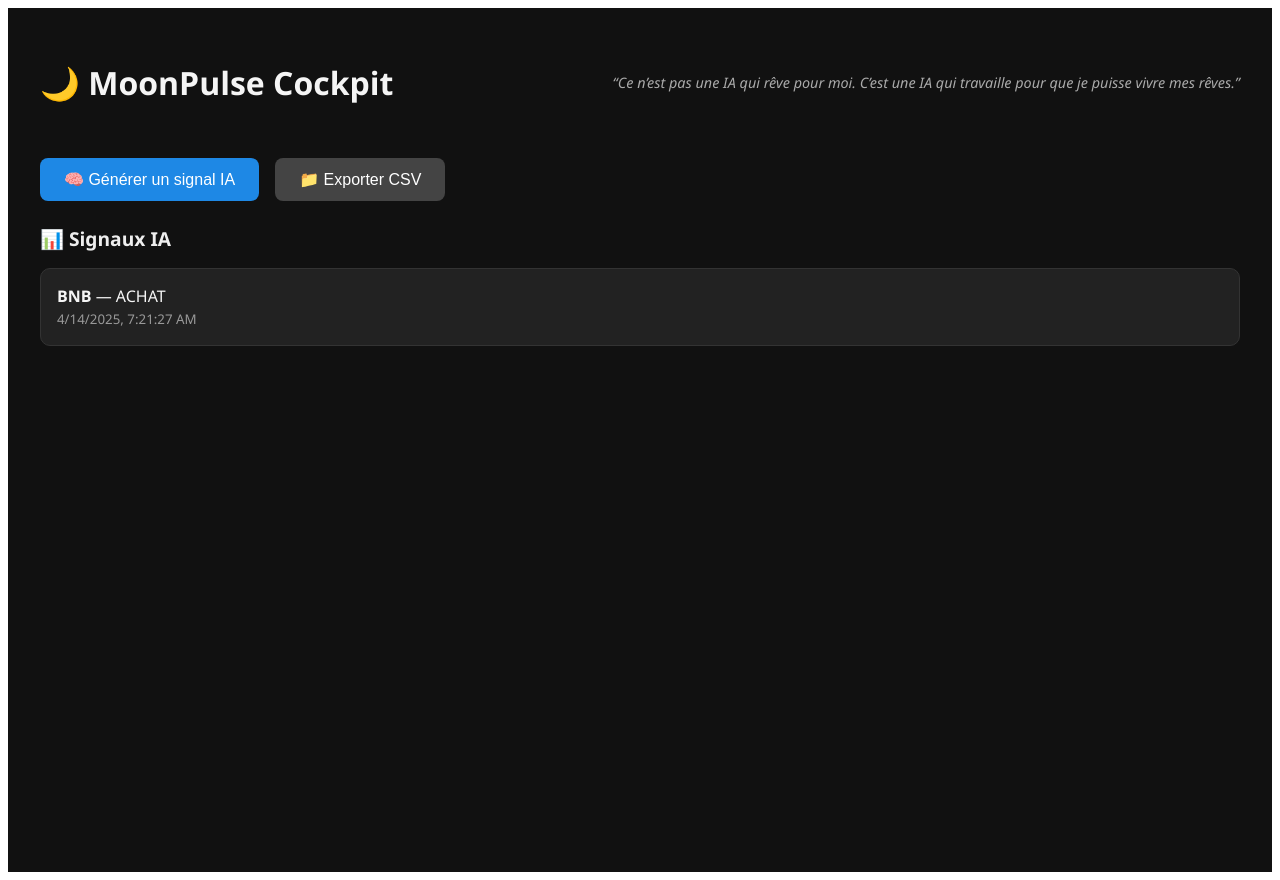
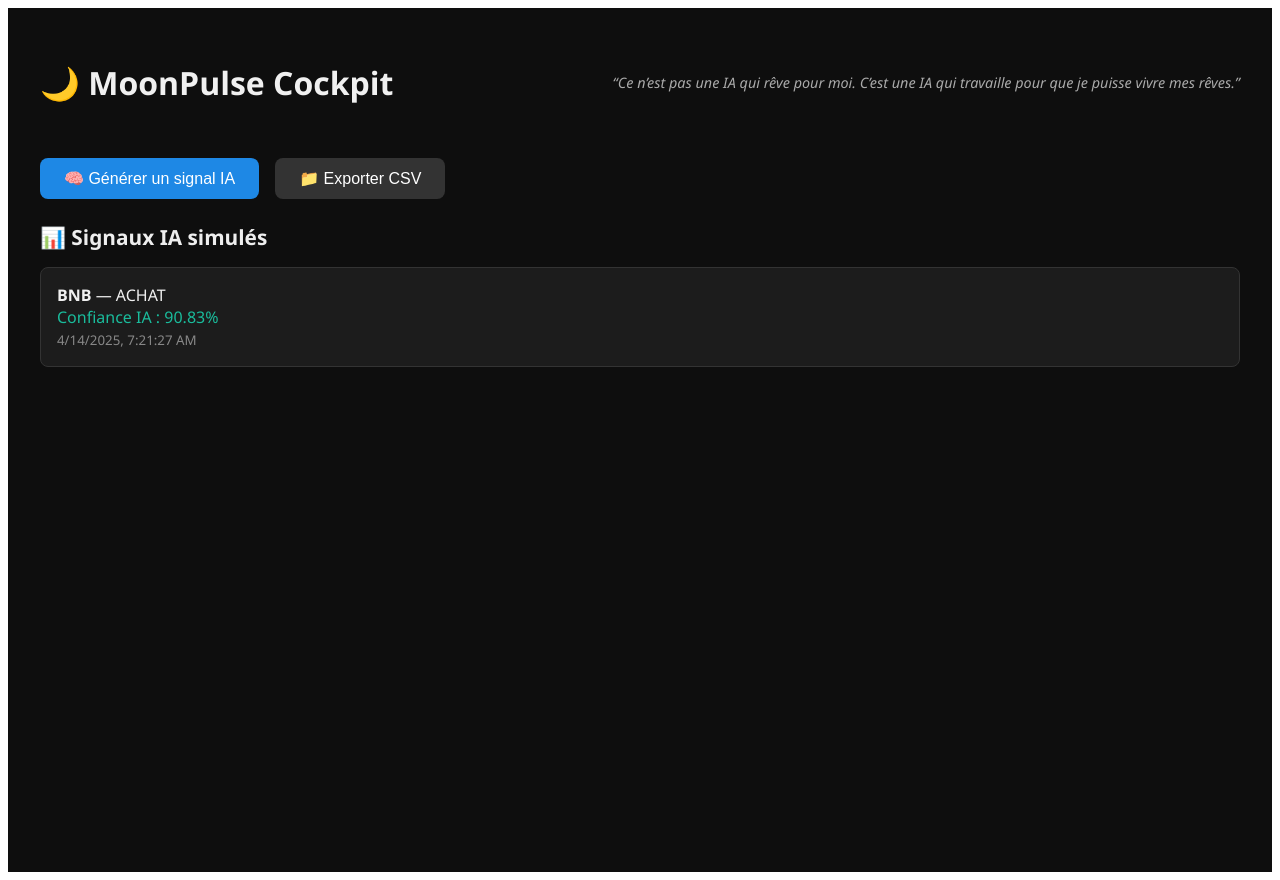
Before and after one commit to moonpulse-ai/moonpulse-cockpit, a React (Vite) app: page / in a window 1280 px wide. Both pictures are taken after a click on the button "🧠 Générer un signal IA". Built offline with nearby package versions, Linux system fonts and the light colour scheme; no server answers.

Commit message:
Update main.jsx

```diff
--- a/src/main.jsx
+++ b/src/main.jsx
@@ -1,56 +1,43 @@
-
-import React, { useState } from 'react';
-import ReactDOM from 'react-dom/client';
+import React, { useState } from 'react'
+import ReactDOM from 'react-dom/client'
 
 function generateSignal() {
-  const actions = ['ACHAT', 'VENTE', 'ATTENTE'];
-  const actifs = ['BTC', 'ETH', 'SOL', 'BNB', 'XRP'];
-  const random = arr => arr[Math.floor(Math.random() * arr.length)];
+  const actifs = ['BTC', 'ETH', 'SOL', 'BNB', 'XRP']
+  const actions = ['ACHAT', 'VENTE', 'ATTENTE']
+  const random = arr => arr[Math.floor(Math.random() * arr.length)]
   return {
     actif: random(actifs),
     action: random(actions),
-    timestamp: new Date().toLocaleString(),
-  };
+    confiance: (Math.random() * 40 + 60).toFixed(2), // entre 60 et 100%
+    timestamp: new Date().toLocaleString()
+  }
 }
 
-const sendToTelegram = async (signal) => {
-  try {
-    await fetch('/api/send-telegram', {
-      method: 'POST',
-      headers: { 'Content-Type': 'application/json' },
-      body: JSON.stringify(signal)
-    });
-  } catch (err) {
-    console.error('Erreur envoi Telegram :', err);
+function App() {
+  const [signaux, setSignaux] = useState([])
+
+  const ajouterSignal = () => {
+    const nouveau = generateSignal()
+    setSignaux([nouveau, ...signaux])
   }
-};
-
-function App() {
-  const [signaux, setSignaux] = useState([]);
-
-  const ajouterSignal = async () => {
-    const nouveau = generateSignal();
-    setSignaux([nouveau, ...signaux]);
-    await sendToTelegram(nouveau);
-  };
 
   const exporterCSV = () => {
-    const enTetes = ['Actif', 'Action', 'Horodatage'];
-    const lignes = signaux.map(s => [s.actif, s.action, s.timestamp]);
-    const contenu = [enTetes, ...lignes].map(l => l.join(',')).join('\n');
-    const blob = new Blob([contenu], { type: 'text/csv' });
-    const url = URL.createObjectURL(blob);
-    const lien = document.createElement('a');
-    lien.href = url;
-    lien.download = 'signaux_moonpulse.csv';
-    lien.click();
-  };
+    const enTetes = ['Actif', 'Action', 'Confiance', 'Horodatage']
+    const lignes = signaux.map(s => [s.actif, s.action, s.confiance, s.timestamp])
+    const contenu = [enTetes, ...lignes].map(l => l.join(',')).join('\n')
+    const blob = new Blob([contenu], { type: 'text/csv' })
+    const url = URL.createObjectURL(blob)
+    const lien = document.createElement('a')
+    lien.href = url
+    lien.download = 'signaux_moonpulse.csv'
+    lien.click()
+  }
 
   return (
     <div style={{
       minHeight: '100vh',
-      background: '#111',
-      color: '#f5f5f5',
+      backgroundColor: '#0e0e0e',
+      color: '#f0f0f0',
       fontFamily: 'Segoe UI, sans-serif',
       padding: '2rem'
     }}>
@@ -60,54 +47,55 @@ function App() {
         alignItems: 'center',
         marginBottom: '2rem'
       }}>
-        <h1 style={{ fontSize: '2rem' }}>🌙 MoonPulse Cockpit</h1>
-        <span style={{ fontStyle: 'italic', fontSize: '0.9rem', color: '#aaa' }}>
+        <h1>🌙 MoonPulse Cockpit</h1>
+        <div style={{ fontStyle: 'italic', fontSize: '0.9rem', color: '#aaa' }}>
           “Ce n’est pas une IA qui rêve pour moi. C’est une IA qui travaille pour que je puisse vivre mes rêves.”
-        </span>
+        </div>
       </header>
 
       <section style={{ marginBottom: '1.5rem' }}>
         <button onClick={ajouterSignal} style={buttonStyle}>🧠 Générer un signal IA</button>
-        <button onClick={exporterCSV} style={{ ...buttonStyle, backgroundColor: '#444' }}>📁 Exporter CSV</button>
+        <button onClick={exporterCSV} style={{ ...buttonStyle, backgroundColor: '#333' }}>📁 Exporter CSV</button>
       </section>
 
       <section>
-        <h2 style={sectionTitle}>📊 Signaux IA</h2>
+        <h2 style={sectionTitle}>📊 Signaux IA simulés</h2>
         <div style={{ display: 'grid', gap: '1rem' }}>
           {signaux.map((sig, i) => (
             <div key={i} style={cardStyle}>
-              <strong>{sig.actif}</strong> — {sig.action} <br />
-              <small style={{ color: '#999' }}>{sig.timestamp}</small>
+              <strong>{sig.actif}</strong> — {sig.action}<br />
+              <span style={{ color: '#1abc9c' }}>Confiance IA : {sig.confiance}%</span><br />
+              <small style={{ color: '#888' }}>{sig.timestamp}</small>
             </div>
           ))}
         </div>
       </section>
     </div>
-  );
+  )
 }
 
 const buttonStyle = {
   marginRight: '1rem',
-  padding: '0.75rem 1.5rem',
+  padding: '0.7rem 1.5rem',
+  fontSize: '1rem',
+  borderRadius: '8px',
+  border: 'none',
+  cursor: 'pointer',
   backgroundColor: '#1e88e5',
-  color: '#fff',
-  border: 'none',
-  borderRadius: '8px',
-  cursor: 'pointer',
-  fontSize: '1rem',
-};
+  color: '#fff'
+}
 
 const sectionTitle = {
-  fontSize: '1.2rem',
+  fontSize: '1.3rem',
   marginBottom: '1rem',
   color: '#eee'
-};
+}
 
 const cardStyle = {
-  backgroundColor: '#222',
+  backgroundColor: '#1c1c1c',
   padding: '1rem',
-  borderRadius: '10px',
+  borderRadius: '8px',
   border: '1px solid #333'
-};
+}
 
-ReactDOM.createRoot(document.getElementById('root')).render(<App />);
+ReactDOM.createRoot(document.getElementById('root')).render(<App />)
```
